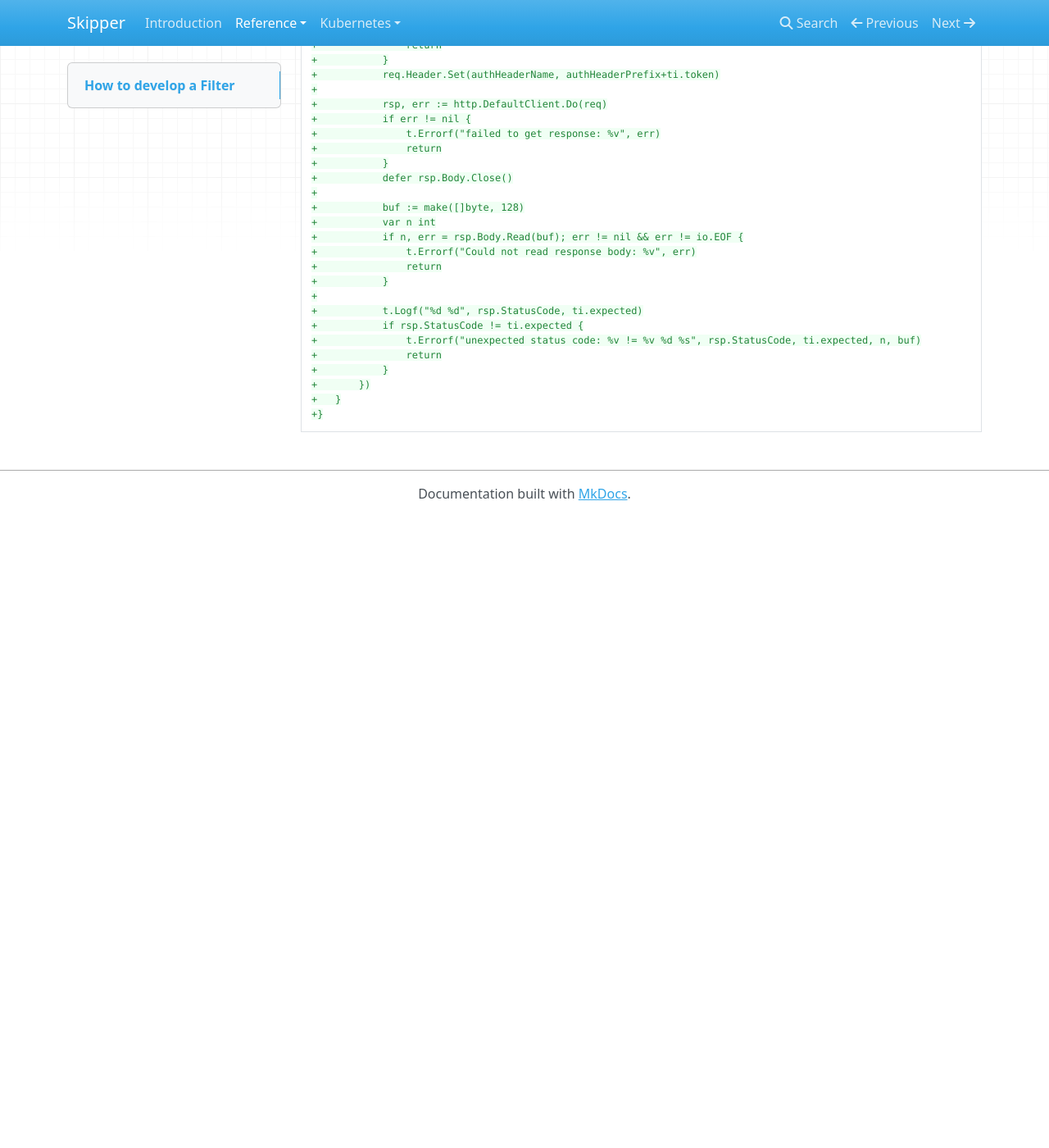
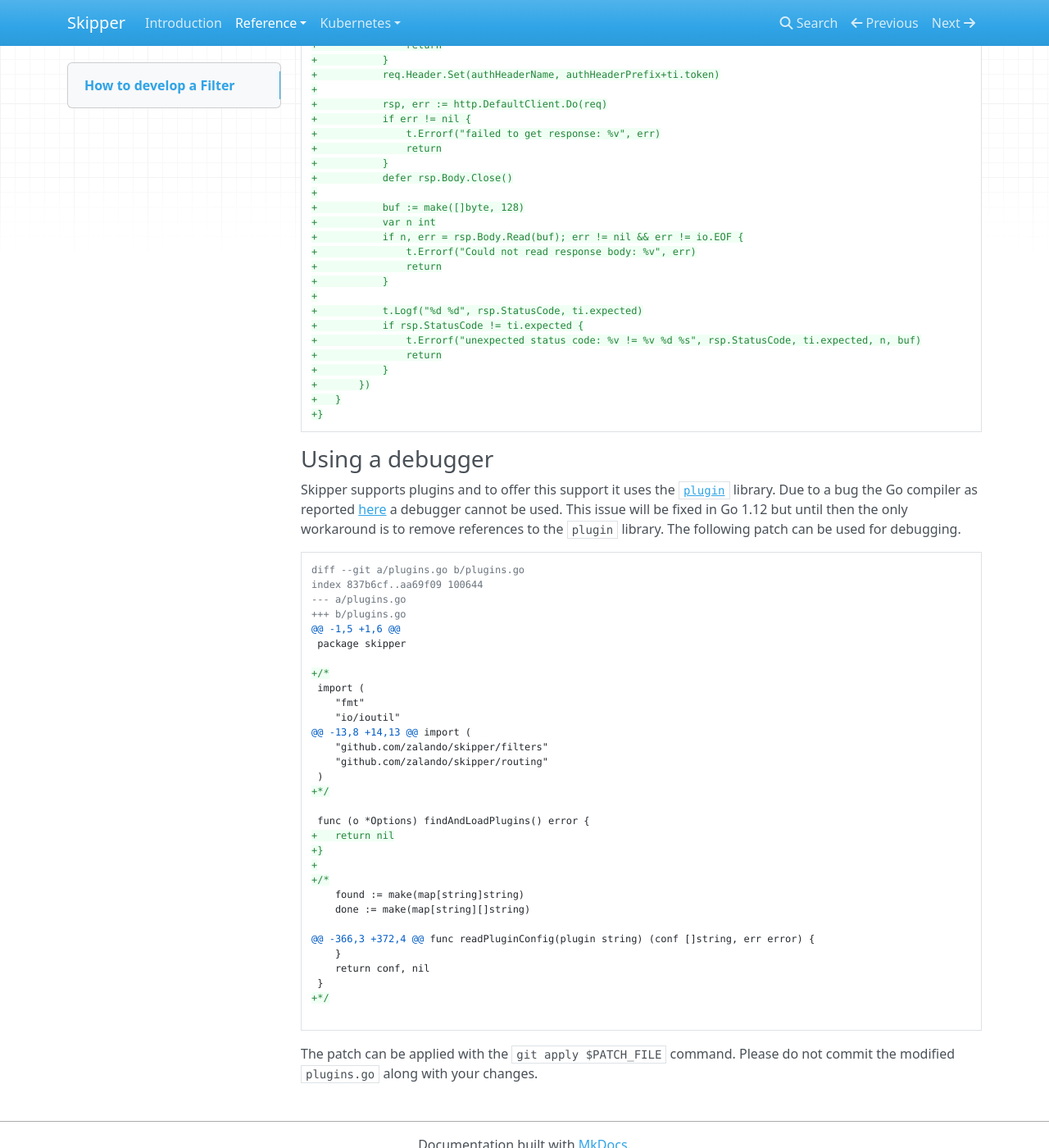
Before and after one commit to zalando/skipper, an MkDocs documentation site: the page built from docs/reference/development.md, in a window 1280 px wide and 1400 px high, scrolled down 7001 px. Shown: the whole window at 82% size. Built offline with MkDocs 1.6.1, drawn with Linux system fonts in a browser that asks for light colours; nearby versions of some CDN libraries; before the commit the page ends 7631 px from its top, so only the background shows below that.

Commit message:
Add doc for using debugger.
Signed-off-by: Arjun Naik <arjun.naik@zalando.de>

````diff
--- a/docs/reference/development.md
+++ b/docs/reference/development.md
@@ -418,3 +418,46 @@
 +	}
 +}
 ```
+
+### Using a debugger
+Skipper supports plugins and to offer this support it uses the [`plugin`](https://golang.org/pkg/plugin/)
+library. Due to a bug the Go compiler as reported [here](https://github.com/golang/go/issues/23733) a
+debugger cannot be used. This issue will be fixed in Go 1.12 but until then the only workaround is to remove
+references to the `plugin` library. The following patch can be used for debugging.
+
+```
+diff --git a/plugins.go b/plugins.go
+index 837b6cf..aa69f09 100644
+--- a/plugins.go
++++ b/plugins.go
+@@ -1,5 +1,6 @@
+ package skipper
+
++/*
+ import (
+ 	"fmt"
+ 	"io/ioutil"
+@@ -13,8 +14,13 @@ import (
+ 	"github.com/zalando/skipper/filters"
+ 	"github.com/zalando/skipper/routing"
+ )
++*/
+
+ func (o *Options) findAndLoadPlugins() error {
++	return nil
++}
++
++/*
+ 	found := make(map[string]string)
+ 	done := make(map[string][]string)
+
+@@ -366,3 +372,4 @@ func readPluginConfig(plugin string) (conf []string, err error) {
+ 	}
+ 	return conf, nil
+ }
++*/
+
+```
+
+The patch can be applied with the `git apply $PATCH_FILE` command. Please do not commit the
+modified `plugins.go` along with your changes.
````
